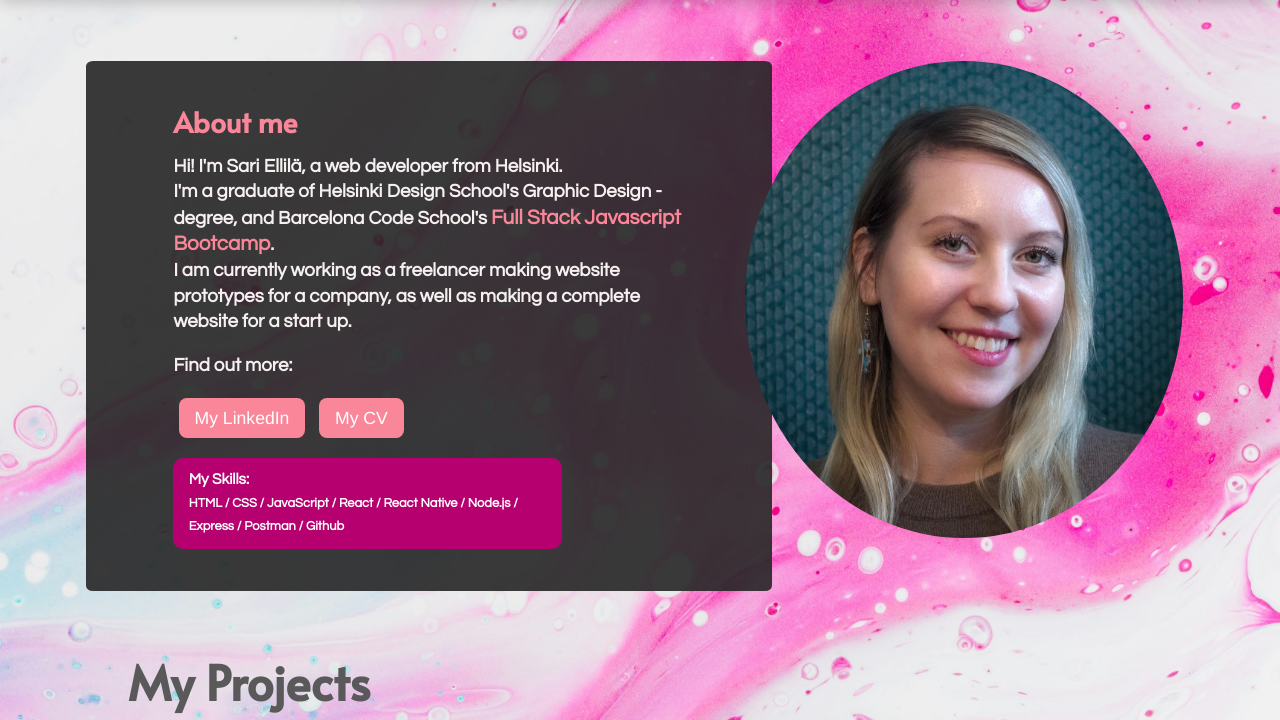
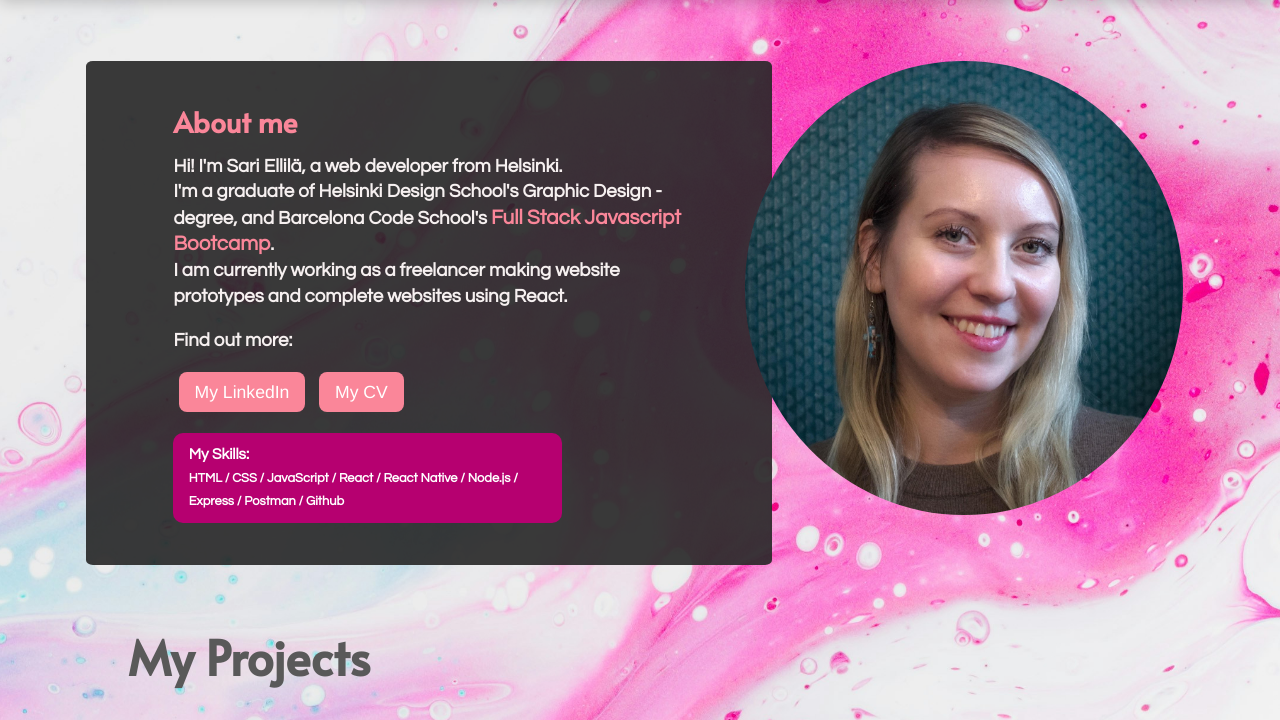
Before and after one commit to SariEllila/Portfolio, a plain HTML site: page index.html in a window 1280 px wide. Shown: the part 80-800 px from the top of the page. Drawn offline with Linux system fonts and the light colour scheme.

Commit message:
Update index.html

```diff
--- a/index.html
+++ b/index.html
@@ -45,7 +45,7 @@
 
         <div class="aboutme_text">
        <h1 class="aboutme_title">About me</h1>
-       <h3>Hi! I'm Sari Ellilä, a web developer from Helsinki. <br>I'm a graduate of Helsinki Design School's Graphic Design - degree, and Barcelona Code School's <span class="bootcamp_title">Full Stack Javascript Bootcamp</span>. <br />I am currently working as a freelancer making website prototypes for a company, as well as making a complete website for a start up.</br></h3>
+       <h3>Hi! I'm Sari Ellilä, a web developer from Helsinki. <br>I'm a graduate of Helsinki Design School's Graphic Design - degree, and Barcelona Code School's <span class="bootcamp_title">Full Stack Javascript Bootcamp</span>. <br />I am currently working as a freelancer making website prototypes and complete websites using React.</br></h3>
        <h3>Find out more:</h3>
         <a href="https://www.linkedin.com/in/sari-susanna-ellilä-29a0a9189/" target="_blank"><button class="linkedin">My LinkedIn</button></a>
         <a href="https://docs.google.com/document/d/1fJ-0niJOU2U64P1uyLAgKVFo7F9rOYCG22qox-i0hYQ/edit?usp=sharing" target="_blank"><button class="linkedin">My CV</button></a>
```
